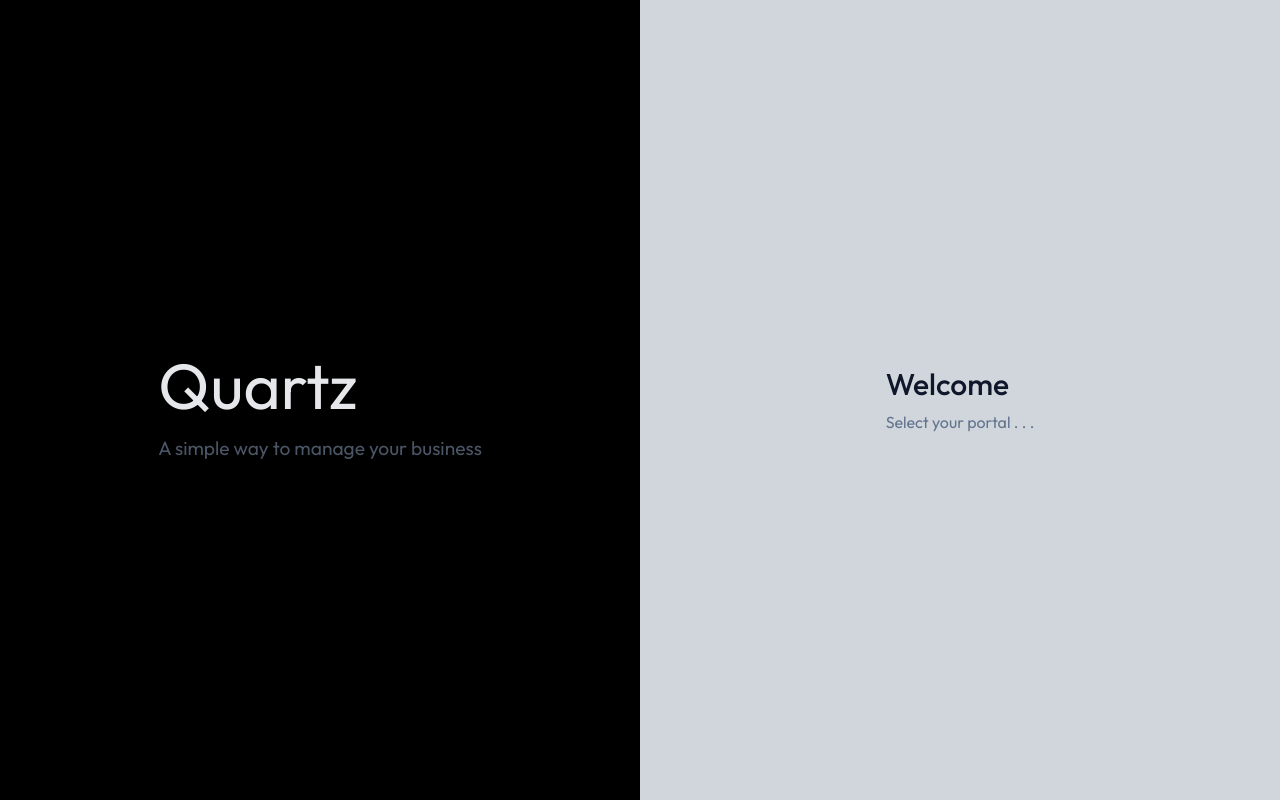
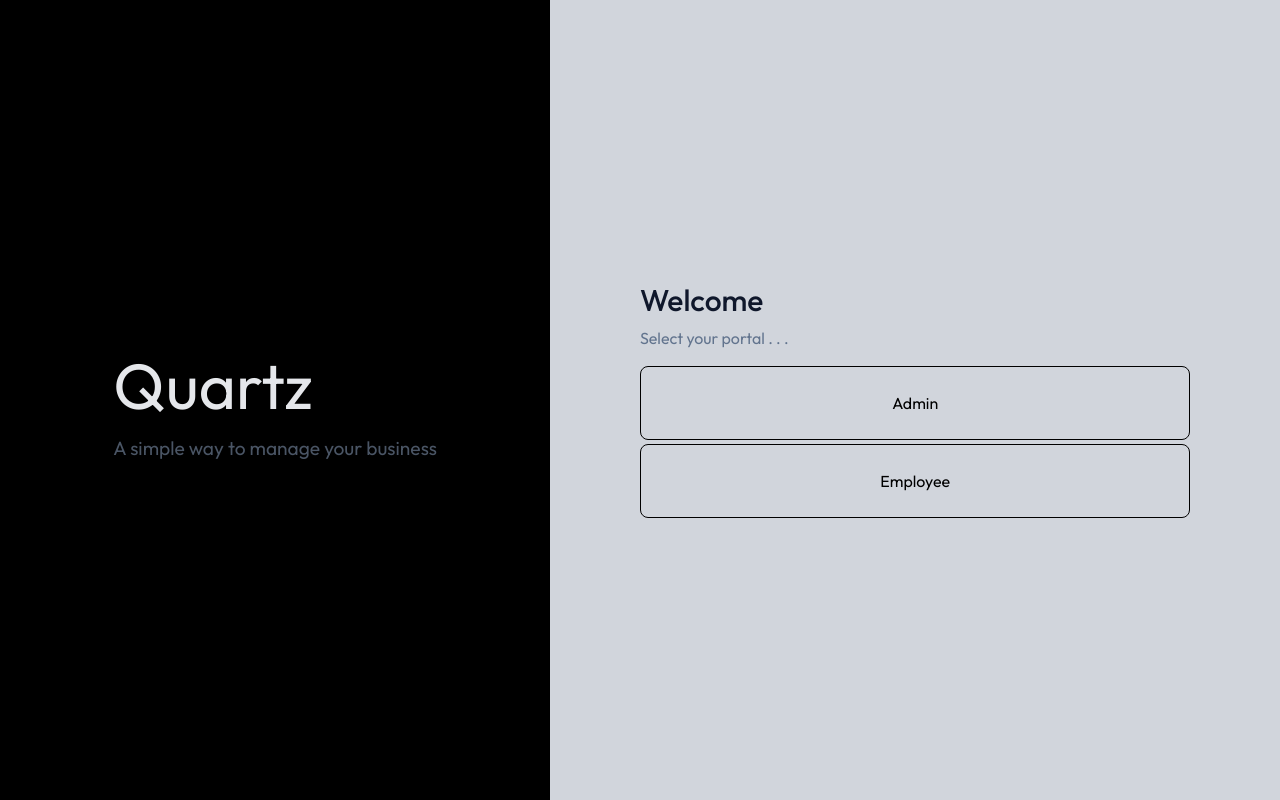
Before and after one commit to adnan-sami-dev/mern_ems, a React (Vite) app in the folder front_end/: page /login in a window 1280 px wide. Built offline with nearby package versions, Linux system fonts and the light colour scheme.

Commit message:
login page portal section structure and styling

```diff
--- a/front_end/src/pages/login.jsx
+++ b/front_end/src/pages/login.jsx
@@ -26,9 +26,9 @@ const LoginPage = () => {
             </div>
       </div>
 
-      <div className="flex-1 bg-gray-300 flex items-center justify-center" >
+      <div className="flex-1 bg-gray-300 flex flex-col justify-center p-[7vw]" >
         {/* Header */}
-        <div className= "text-center md:text-left">
+        <div className= "md:text-left mb-4">
           <h2 className="text-3xl mb-2 font-medium text-slate-900">Welcome</h2>
           <p className="text-slate-500">Select your portal . . .</p>
         </div>
@@ -36,7 +36,7 @@ const LoginPage = () => {
         {/* Portal list */}
         <div className="flex gap-1 flex-col">
           {
-            PortalSelections.map( (portal) => {
+            PortalSelections.map( (portal) => (
               <Link key={portal.to} to={portal.to}>
                 <button className="block w-full p-3 sm:p-6 border rounded-lg hover:bg-slate-400 hover:cursor-pointer">
                   <h3>
@@ -44,7 +44,7 @@ const LoginPage = () => {
                   </h3>
                 </button>
               </Link>
-            })
+            ))
           }
         </div>
 
```
